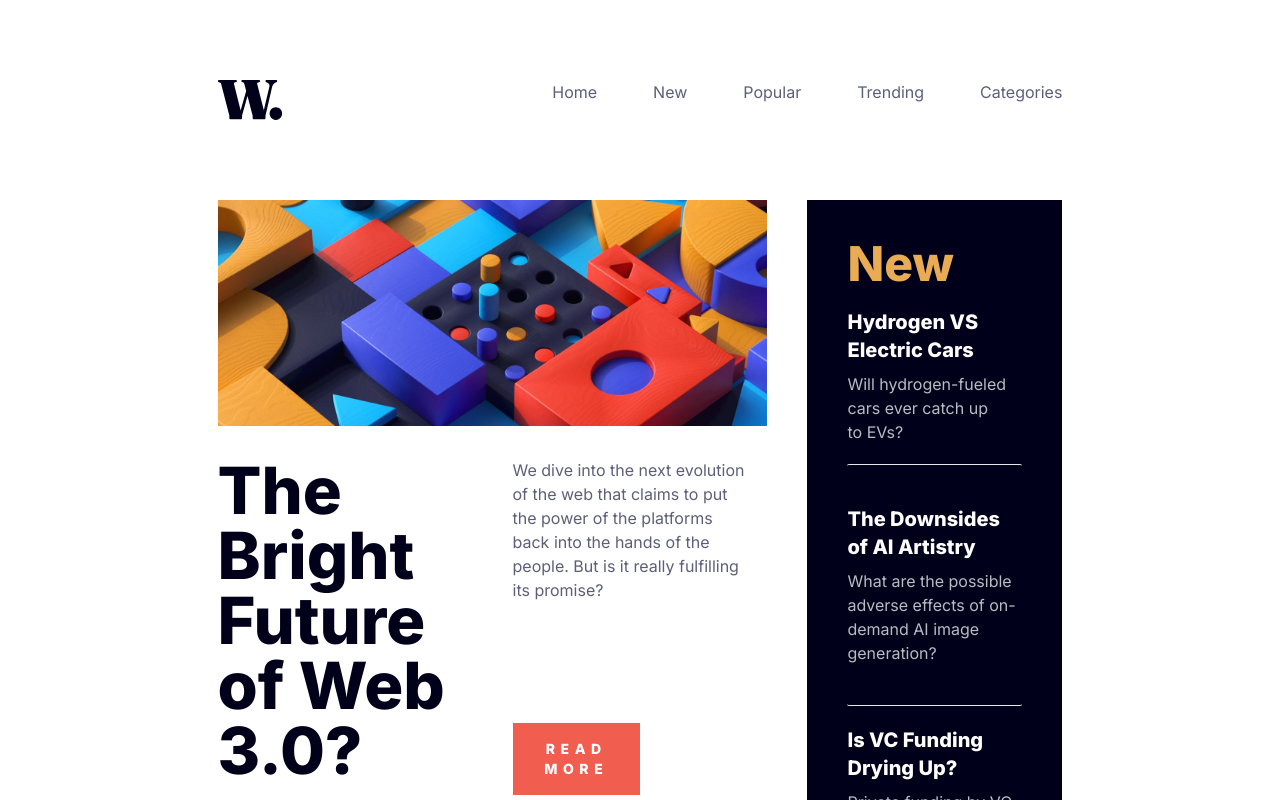
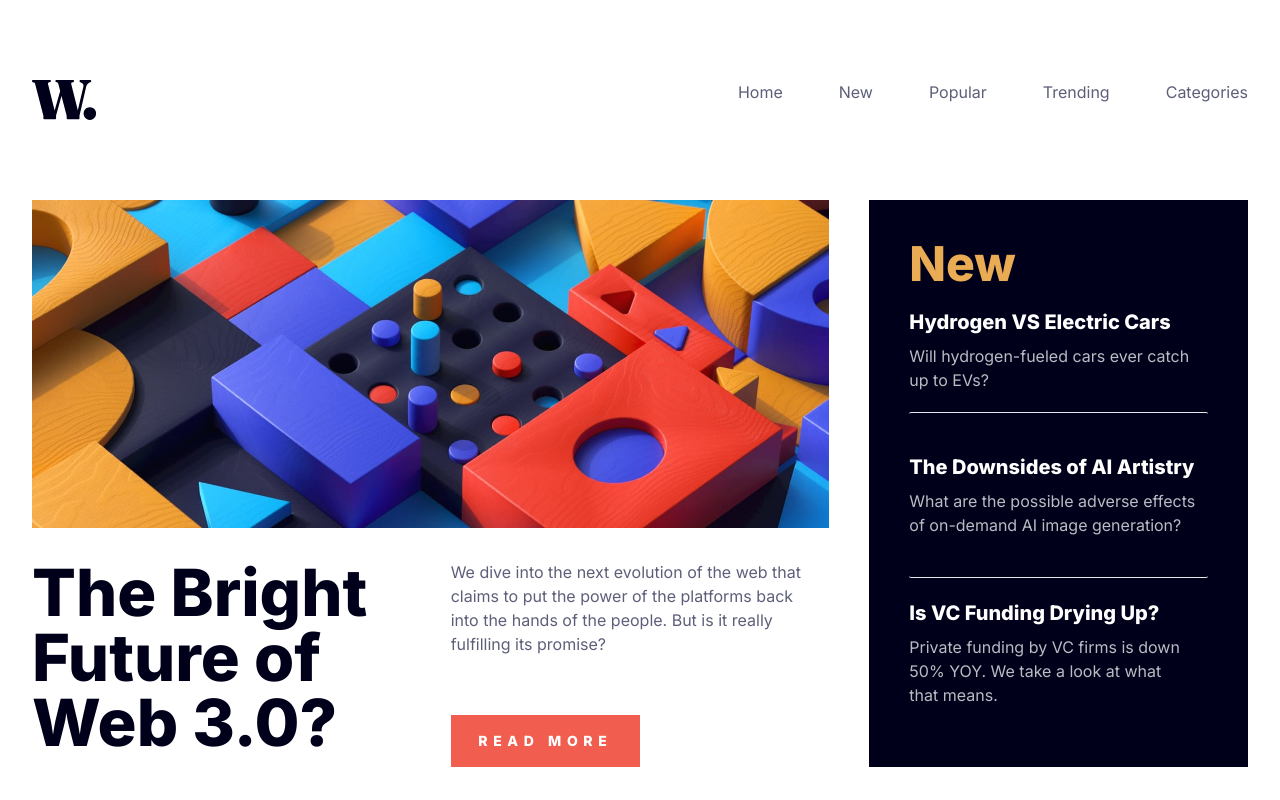
Before and after one commit to Ness733/frontend-mentor-newspage, an Angular app: page / in a window 1280 px wide. Shown: the top 800 px of the page. Built offline with nearby package versions, Linux system fonts and the light colour scheme.

Commit message:
medium screens

```diff
--- a/src/app/app.component.html
+++ b/src/app/app.component.html
@@ -26,19 +26,17 @@
 </head>
 
 
-<body class="flex flex-col justify-center items-center z-10">
+<body class="flex flex-col justify-center items-center">
 
-  <span class="{{burgerMenuToggle
+  <span class="md:hidden {{burgerMenuToggle
     ? 'bg-black opacity-60 fixed top-0 left-0 h-full w-full' : 'bg-transparent'
     }}">
   </span>
 
-  <div class="container px-5 md:px-0 md:w-[66%] md:mt-20">
+  <div class="container px-5 md:px-0 md:w-[95%] 2xl:w-[66%] md:mt-20">
     <nav class="flex justify-between my-10 md:my-0">
       <img class="w-10 md:w-fit self-center md:h-fit"
         src="../assets/images/logo.svg" alt="w logo">
-
-
       <img (click)="burgerMenuToggle = !burgerMenuToggle"
         class="self-center md:hidden h-fit {{burgerMenuToggle ? 'hidden' : 'block'}}"
         src='../assets/images/icon-menu.svg' alt='menu icon'>
@@ -60,9 +58,6 @@
       </span>
 
       }
-
-
-
       <ul
         class="md:flex gap-14 text-dark-grayish-blue hidden hover:*:text-primary hover:*:cursor-pointer *:h-fit">
         <li>Home</li>
@@ -99,17 +94,10 @@
               class="bg-secondary text-xs font-normal md:text-sm px-6 py-4 md:font-extrabold tracking-[0.4em] text-white md:col-start-2 w-[175px] md:w-1/2 hover:bg-very-dark-blue my-6 md:my-0">READ
               MORE</button>
           </div>
-
         </div>
-
       </div>
 
-
-
       <app-news-item></app-news-item>
-
-
-
 
       @for (post of posts; track post.id){
       <div class="my-7">
@@ -127,19 +115,6 @@
               </p>
         </div>
       </div>}
-
-
-
-
-
-
-
-
-
-
-
-
-
     </div>
   </div>
 
```
